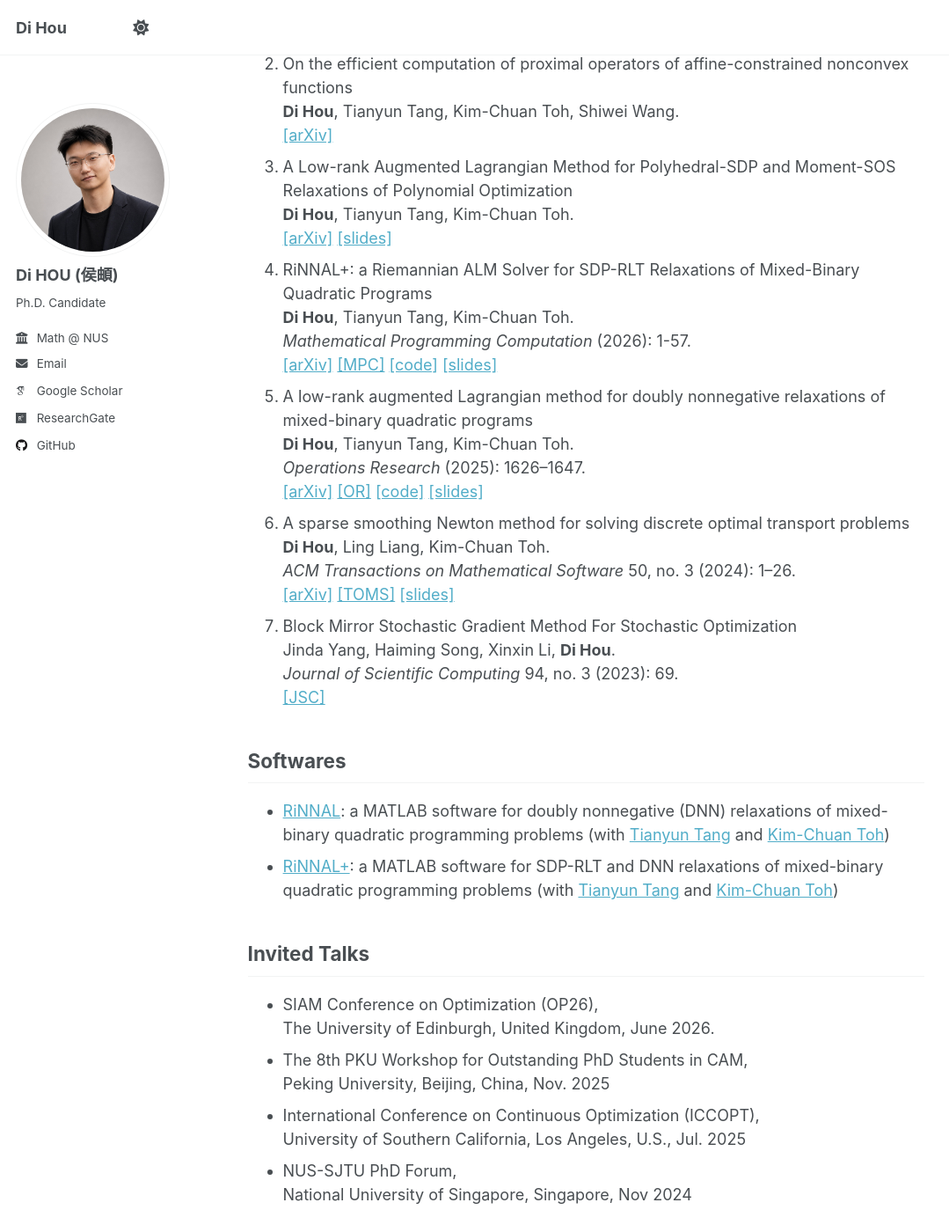
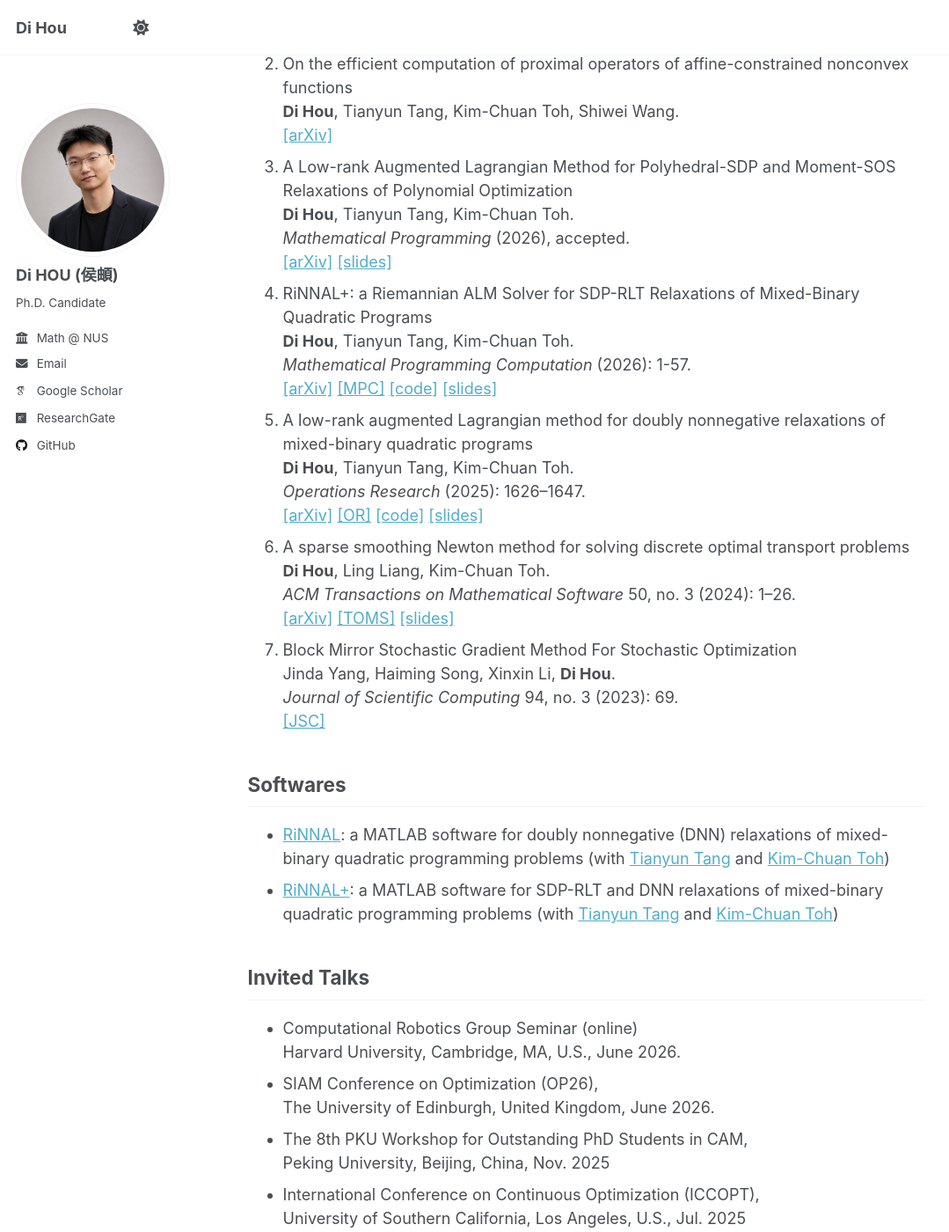
Before and after one commit to HouDiOpt/HouDiOpt.github.io, a Jekyll site: the page built from _pages/about.md, in a window 1280 px wide and 1400 px high, scrolled down 591 px. Shown: the whole window at 88% size, without its empty margins (0-1079 px from the left). Built offline with Jekyll 4.4.1, drawn with Linux system fonts in a browser that asks for light colours; some web fonts are replaced; a script that is not in the unit is left out.

Commit message:
Update invited talks section in about.md

```diff
--- a/_pages/about.md
+++ b/_pages/about.md
@@ -28,6 +28,7 @@ Publications
 <br>[[arXiv]](https://arxiv.org/abs/2602.23626)
 1. A Low-rank Augmented Lagrangian Method for Polyhedral-SDP and Moment-SOS Relaxations of Polynomial Optimization
 <br>**Di Hou**, Tianyun Tang, Kim-Chuan Toh.
+<br>*Mathematical Programming* (2026), accepted.
 <br>[[arXiv]](https://arxiv.org/abs/2512.06359) [[slides]](/files/RiNNALPOP-v2.pdf)
 1. RiNNAL+: a Riemannian ALM Solver for SDP-RLT Relaxations of Mixed-Binary Quadratic Programs
 <br>**Di Hou**, Tianyun Tang, Kim-Chuan Toh.
@@ -54,6 +55,8 @@ Softwares
 
 Invited Talks
 ------
+- Computational Robotics Group Seminar (online)
+  <br>Harvard University, Cambridge, MA, U.S., June 2026.
 - SIAM Conference on Optimization (OP26),
   <br>The University of Edinburgh, United Kingdom, June 2026.
 - The 8th PKU Workshop for Outstanding PhD Students in CAM,
```
